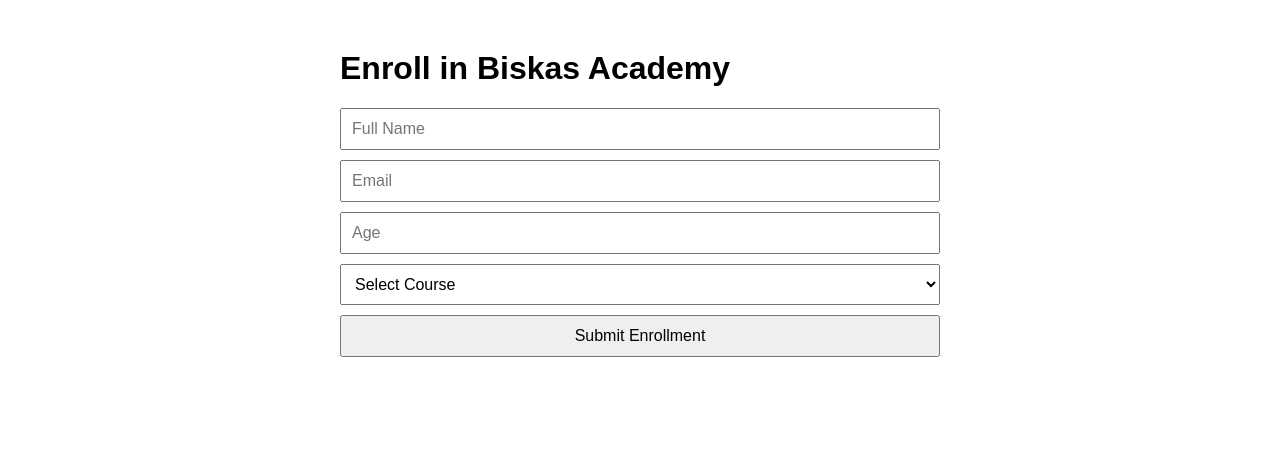
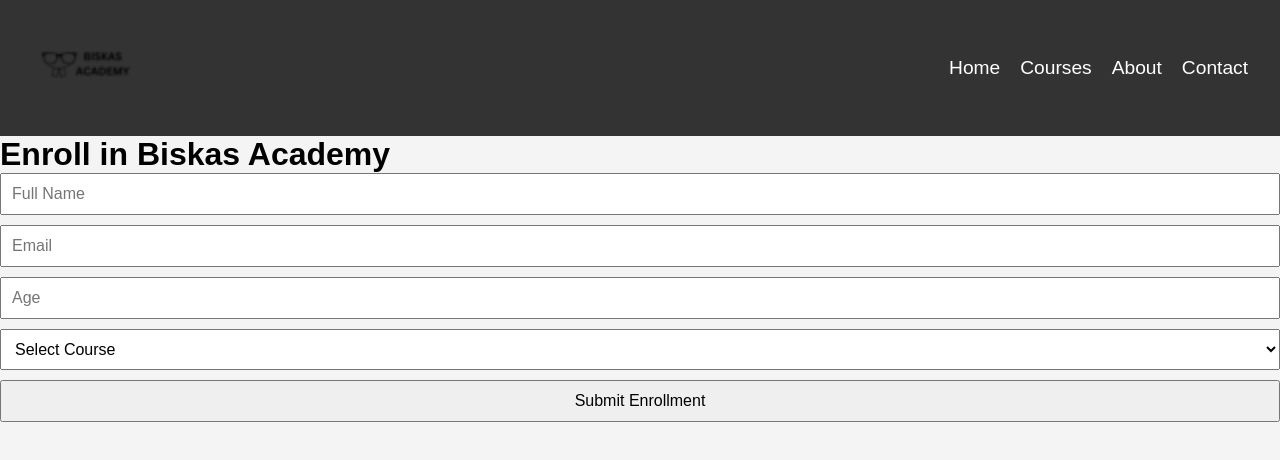
Before and after one commit to Biskas-Academy/biskas-academy.github.io, a plain HTML site: page enroll.html in a window 1280 px wide. Drawn offline with nearby package versions, Linux system fonts and the light colour scheme.

Commit message:
added enrollment support prt2

```diff
--- a/css/styles.css
+++ b/css/styles.css
@@ -157,3 +157,16 @@
     width: 30px;
     height: auto;
 }
+form {
+      display: flex;
+      flex-direction: column;
+      gap: 10px;
+    }
+input, select, button {
+    padding: 10px;
+    font-size: 1rem;
+}
+.success {
+    color: green;
+    margin-top: 1rem;
+}
--- a/enroll.html
+++ b/enroll.html
@@ -3,30 +3,27 @@
 <head>
   <meta charset="UTF-8">
   <title>Enroll in Biskas Academy</title>
-  <script src="https://cdn.jsdelivr.net/npm/@supabase/supabase-js@2"></script>
-  <style>
-    body {
-      font-family: sans-serif;
-      max-width: 600px;
-      margin: 50px auto;
-    }
-    form {
-      display: flex;
-      flex-direction: column;
-      gap: 10px;
-    }
-    input, select, button {
-      padding: 10px;
-      font-size: 1rem;
-    }
-    .success {
-      color: green;
-      margin-top: 1rem;
-    }
-  </style>
+  <script src="https://cdn.jsdelivr.net/npm/@supabase/supabase-js"></script>
+  <link rel="stylesheet" href="css/styles.css">
 </head>
 <body>
+    <!-- Header -->
+    <header>
+        <!-- Logo as a clickable link -->
+        <div class="logo">
+            <a href="index.html"><img src="icons/logo.png" alt="Biskas Academy Logo"></a>
+        </div>
 
+        <!-- Navigation Links -->
+        <nav>
+            <ul>
+                <li><a href="index.html">Home</a></li>
+                <li><a href="courses.html">Courses</a></li>
+                <li><a href="about.html">About</a></li>
+                <li><a href="contact.html">Contact</a></li>
+            </ul>
+        </nav>
+    </header>
   <h1>Enroll in Biskas Academy</h1>
   <form id="enrollForm">
     <input type="text" id="name" placeholder="Full Name" required>
```
